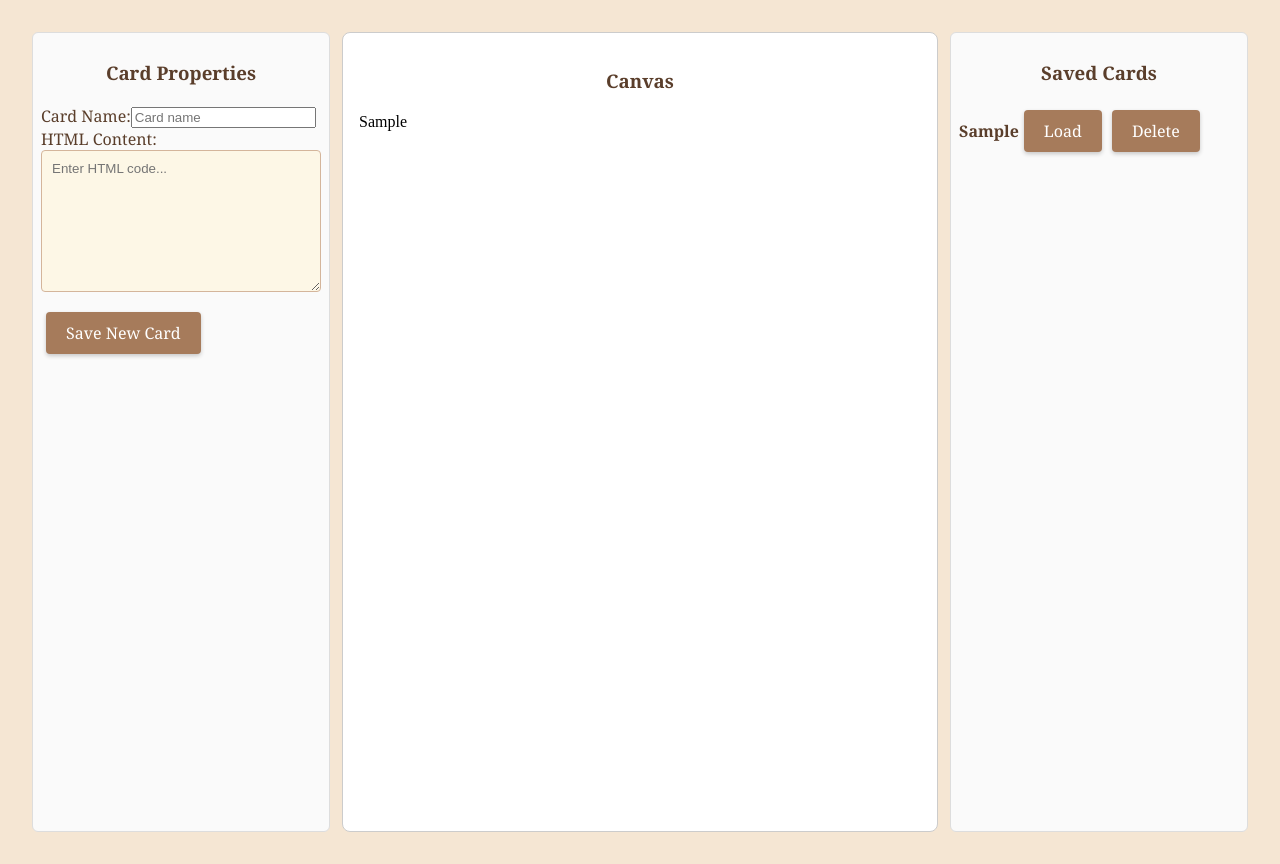
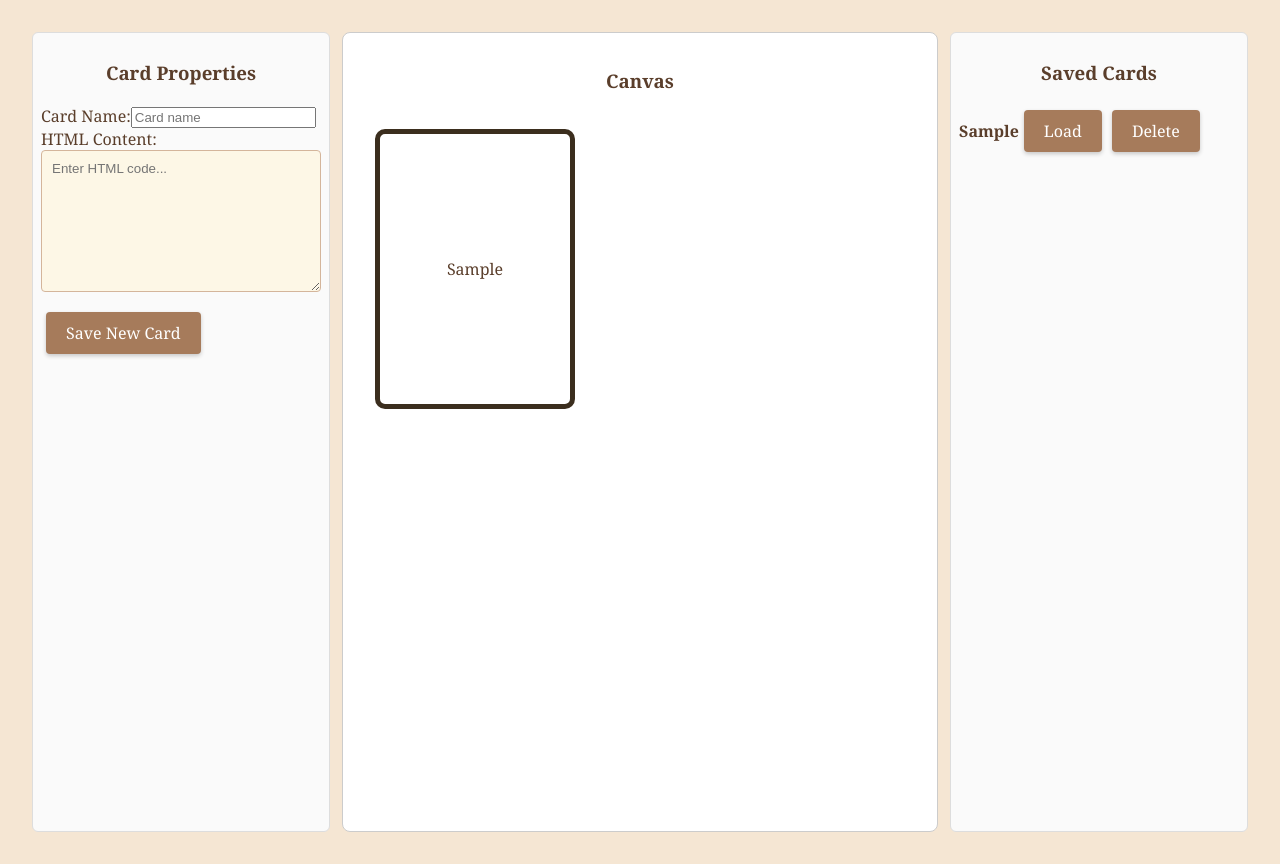
Before and after one commit to zubarevam96/card-generator-frontend, an Angular app: page /generate in a window 1280 px wide. Both pictures are taken after typing "Sample", "Sample" into the empty fields and a click on the button "Save New Card". Built offline with nearby package versions, Linux system fonts and the light colour scheme.

Commit message:
extended canvas: added canvas model and card width-height

```diff
--- a/src/app/generate/components/canvas-block/canvas-block.component.css
+++ b/src/app/generate/components/canvas-block/canvas-block.component.css
@@ -1,3 +1,37 @@
-:host {
-    all: initial;
+.canvas-container {
+    display: flex;
+    flex-wrap: wrap;
+    align-items: flex-start;
+    gap: 16px;
+    padding: 16px;
 }
+
+.canvas-card {
+    box-sizing: border-box; /* 🔹 ensures width & height include borders */
+    display: flex;
+    align-items: center;
+    justify-content: center;
+
+    border: 5px solid #3b2e1e; /* typical MTG-style brown frame border */
+    border-radius: 10px;
+    background-color: #fff;
+    overflow: hidden;
+    cursor: pointer;
+    transition: transform 0.15s, box-shadow 0.15s, border-color 0.15s;
+}
+
+.canvas-card.selected {
+    border-color: #007bff;
+    box-shadow: 0 0 8px rgba(0, 123, 255, 0.6);
+    transform: scale(1.02);
+}
+
+.card-inner {
+    box-sizing: border-box;
+    width: 100%;
+    height: 100%;
+    overflow: hidden;
+    background-color: #fefefe;
+    border-radius: 6px;
+    padding: 8px; /* optional — creates small inner margin */
+}
--- a/src/app/generate/components/canvas-block/canvas-block.component.html
+++ b/src/app/generate/components/canvas-block/canvas-block.component.html
@@ -6,8 +6,8 @@
                 *ngFor="let card of cards"
                 class="canvas-card"
                 [class.selected]="isSelected(card)"
-                [style.width.px]="cardWidth"
-                [style.height.px]="cardHeight"
+                [style.width.px]="canvas.cardWidth"
+                [style.height.px]="canvas.cardHeight"
                 (click)="selectCard(card)"
         >
             <div [innerHTML]="getSafeHtml(card)"></div>
--- a/src/app/generate/components/canvas-block/canvas-block.component.ts
+++ b/src/app/generate/components/canvas-block/canvas-block.component.ts
@@ -1,9 +1,9 @@
-// src/app/generate/components/canvas-block/canvas-block.component.ts
 import { Component } from '@angular/core';
 import { CommonModule } from '@angular/common';
 import { DomSanitizer, SafeHtml } from '@angular/platform-browser';
 import { CanvasService } from '../../../services/canvas.service';
 import { Card } from '../../../models/card.model';
+import { Canvas } from '../../../models/canvas.model';
 
 @Component({
   selector: 'app-canvas-block',
@@ -11,16 +11,17 @@ import { Card } from '../../../models/card.model';
   imports: [CommonModule],
   templateUrl: './canvas-block.component.html',
   styleUrls: ['./canvas-block.component.css']
+
 })
 export class CanvasBlockComponent {
   cards: Card[] = [];
   selectedCardId: number | null = null;
-  cardWidth = 200;
-  cardHeight = 280;
+  canvas: Canvas = new Canvas();
 
   constructor(private canvasService: CanvasService, private sanitizer: DomSanitizer) {
     this.canvasService.cards$.subscribe(cards => (this.cards = cards));
     this.canvasService.selectedCard$.subscribe(c => (this.selectedCardId = c?.id ?? null));
+    this.canvasService.canvas$.subscribe(c => (this.canvas = c));
   }
 
   getSafeHtml(card: Card): SafeHtml {
--- a/src/app/generate/components/properties-block/canvas-properties/canvas-properties.component.html
+++ b/src/app/generate/components/properties-block/canvas-properties/canvas-properties.component.html
@@ -1,4 +1,13 @@
 <div class="canvas-properties">
-    <h3>Canvas Properties (stub)</h3>
-    <p>Canvas configuration options will appear here later.</p>
+    <h4>Canvas Properties</h4>
+
+    <label>
+        Card Width:
+        <input type="number" [(ngModel)]="canvas.cardWidth" (input)="updateCanvas()" />
+    </label>
+
+    <label>
+        Card Height:
+        <input type="number" [(ngModel)]="canvas.cardHeight" (input)="updateCanvas()" />
+    </label>
 </div>
--- a/src/app/generate/components/properties-block/canvas-properties/canvas-properties.component.ts
+++ b/src/app/generate/components/properties-block/canvas-properties/canvas-properties.component.ts
@@ -1,12 +1,23 @@
 import { Component } from '@angular/core';
 import { CommonModule } from '@angular/common';
+import { FormsModule } from '@angular/forms';
+import { CanvasService } from '../../../../services/canvas.service';
+import { Canvas } from '../../../../models/canvas.model';
 
 @Component({
   selector: 'app-canvas-properties',
   standalone: true,
-  imports: [CommonModule],
+  imports: [CommonModule, FormsModule],
   templateUrl: './canvas-properties.component.html'
 })
 export class CanvasPropertiesComponent {
-  // Stub for now — will later include card width, height, etc.
+  canvas: Canvas = new Canvas();
+
+  constructor(private canvasService: CanvasService) {
+    this.canvasService.canvas$.subscribe(c => (this.canvas = { ...c }));
+  }
+
+  updateCanvas() {
+    this.canvasService.updateCanvas(this.canvas);
+  }
 }
--- /dev/null
+++ b/src/app/models/canvas.model.ts
@@ -0,0 +1,9 @@
+export class Canvas {
+  cardWidth: number;
+  cardHeight: number;
+
+  constructor(cardWidth: number = 200, cardHeight: number = 280) {
+    this.cardWidth = cardWidth;
+    this.cardHeight = cardHeight;
+  }
+}
--- a/src/app/services/canvas.service.ts
+++ b/src/app/services/canvas.service.ts
@@ -1,7 +1,7 @@
-// src/app/services/card.service.ts
 import { Injectable } from '@angular/core';
 import { BehaviorSubject } from 'rxjs';
 import { Card } from '../models/card.model';
+import { Canvas } from '../models/canvas.model';
 import { CardStorageService } from './card-storage.service';
 
 @Injectable({ providedIn: 'root' })
@@ -14,6 +14,9 @@ export class CanvasService {
 
   private showCanvasPropsSubject = new BehaviorSubject<boolean>(false);
   showCanvasProps$ = this.showCanvasPropsSubject.asObservable();
+
+  private canvasSubject = new BehaviorSubject<Canvas>(new Canvas());
+  canvas$ = this.canvasSubject.asObservable();
 
   constructor(private storage: CardStorageService) {
     const saved = this.storage.loadCards();
@@ -39,7 +42,7 @@ export class CanvasService {
 
   selectCard(card: Card | null) {
     this.selectedCardSubject.next(card);
-    this.showCanvasPropsSubject.next(false); // hide canvas props when card selected
+    this.showCanvasPropsSubject.next(false);
   }
 
   showCanvasProperties() {
@@ -59,4 +62,13 @@ export class CanvasService {
     this.selectedCardSubject.next(updated);
     this.storage.saveCards(updatedCards);
   }
+
+  /** 🔹 Canvas logic */
+  updateCanvas(newCanvas: Canvas) {
+    this.canvasSubject.next(newCanvas);
+  }
+
+  getCanvas(): Canvas {
+    return this.canvasSubject.value;
+  }
 }
```
